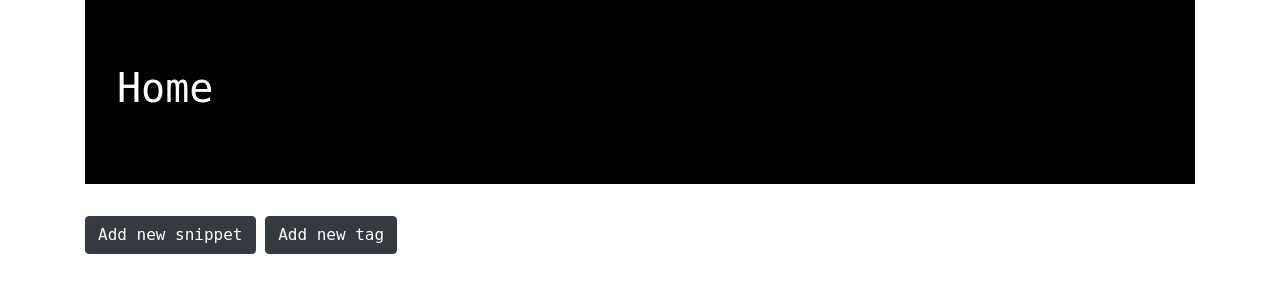
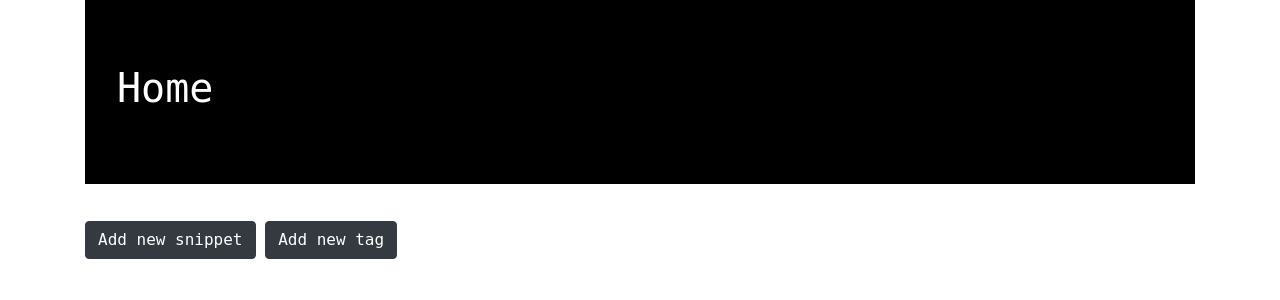
Before and after one commit to danielpyon/recall, a Django app: page /app/ in a window 1280 px wide. Shown: the part 56-356 px from the top of the page. Run offline with Django 3.2, Linux system fonts and the light colour scheme; the visitor is signed in with stand-in values (Sample User, id 1); some libraries are stand-ins or nearby versions.

Commit message:
spacing in index.html buttons

```diff
--- a/app/templates/index.html
+++ b/app/templates/index.html
@@ -9,8 +9,8 @@
         </div>
         <div class="row align-items-center">
             <div class="col">
-                <a class="btn btn-dark" href="{% url 'app:snippet-add' %}">Add new snippet</a>
-                <a class="btn btn-dark" href="{% url 'app:tag-add' %}">Add new tag</a>
+                <a class="btn btn-dark" style="margin-top: 5px; margin-bottom: 5px;" href="{% url 'app:snippet-add' %}">Add new snippet</a>
+                <a class="btn btn-dark" style="margin-top: 5px; margin-bottom: 5px;" href="{% url 'app:tag-add' %}">Add new tag</a>
             </div>
         </div>
     {% else %}
```
Also changed, not shown: 1 other file.
